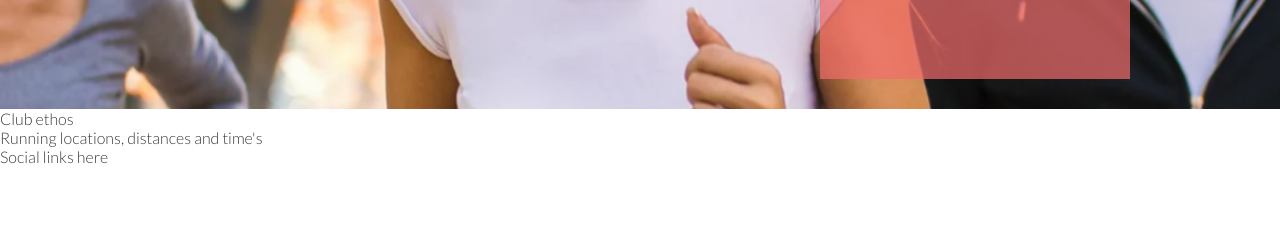
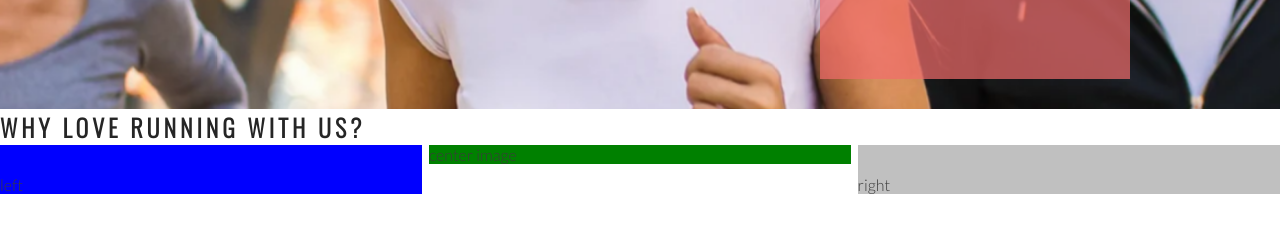
Before and after one commit to KeepKindling/love-running, a plain HTML site: page index.html in a window 1280 px wide. Shown: the part 566-800 px from the top of the page. Drawn offline with nearby package versions, Linux system fonts and the light colour scheme.

Commit message:
add club ethos main structure

```diff
--- a/assets/css/style.css
+++ b/assets/css/style.css
@@ -24,6 +24,7 @@ h1, h2 {
 #logo {
     float: left;
     font-size: 280%;
+    margin-left: 30px;
 }
 
 /* navigation links */
@@ -110,3 +111,29 @@ h1, h2 {
 
     position: absolute;
 }
+
+/* club ethos */
+
+#club-ethos {
+    height: 600px;
+}
+
+#left-about {
+    padding-top: 30px;
+    width: 33%;
+    float: left;
+    background-color: blue;
+}
+
+#right-about {
+    padding-top: 30px;
+    width: 33%;
+    float: right;
+    background-color: silver;
+}
+
+#center-about {
+    width: 33%;
+    margin: 0 auto;
+    background-color: green;
+}
--- a/index.html
+++ b/index.html
@@ -37,8 +37,11 @@
             <h3>Dublin Docklands & Pheonix Park</h3>
         </div>
     </section>
-    <section>
-        Club ethos
+    <section id="club-ethos">
+        <h1>Why Love Running With Us?</h1>
+        <div id="left-about">left</div>
+        <div id="right-about">right</div>
+        <div id="center-about">center image</div>
     </section>
     <section>
         Running locations, distances and time's
```
